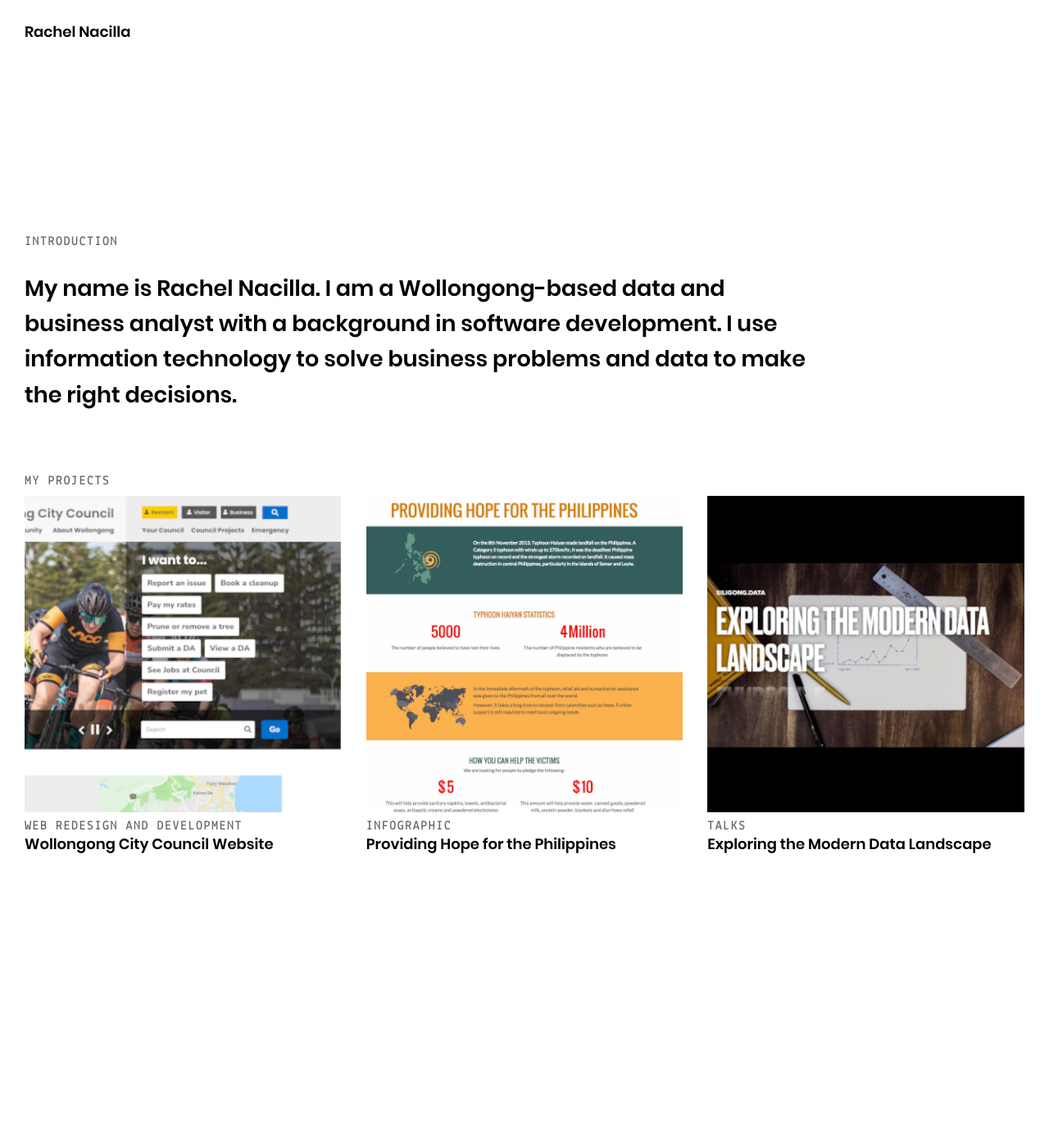
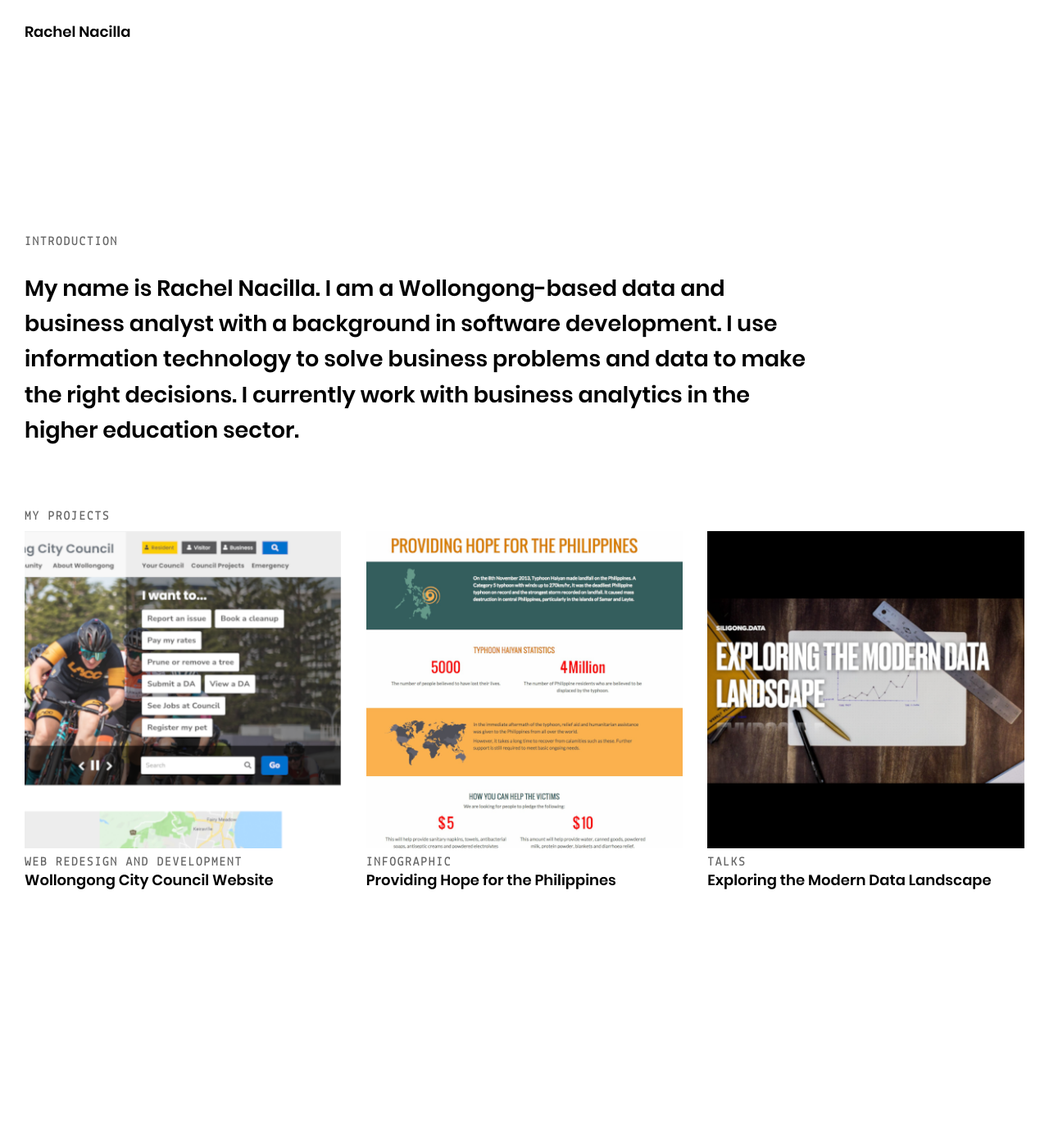
Before and after one commit to rachelnacilla/rachelnacilla.github.io, a Jekyll site: the page built from index.html, in a window 1280 px wide. Shown: the whole page at 82% size. Built offline with Jekyll 4.4.1, drawn with Linux system fonts in a browser that asks for light colours; before the commit the page ends 1354 px from its top, so only the background shows below that.

Commit message:
Updated description

```diff
--- a/_config.yml
+++ b/_config.yml
@@ -1,7 +1,7 @@
 # User config
 author: "Rachel Nacilla"
 tagline: "Data Analyst | Business Analyst"
-description: "My name is Rachel Nacilla. I am a Wollongong-based data and business analyst with a background in software development. I use information technology to solve business problems and data to make the right decisions."
+description: "My name is Rachel Nacilla. I am a Wollongong-based data and business analyst with a background in software development. I use information technology to solve business problems and data to make the right decisions. I currently work with business analytics in the higher education sector."
 keywords: "Data Analyst, Business Analyst, Technology"
 email: "rachelnacilla@gmail.com"
 linkedin: "https://www.linkedin.com/in/rachelnacilla/"
```
